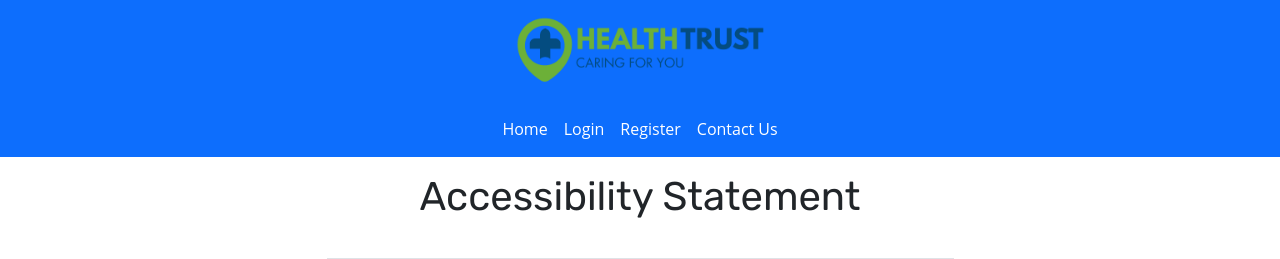
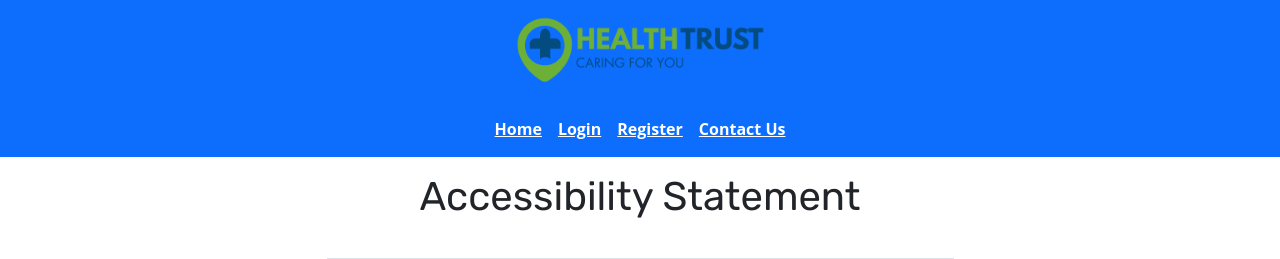
Before and after one commit to mfronistas/HealthTrustApp, a Flask app: page /accessibility in a window 1280 px wide. Shown: the top 259 px of the page. Run offline with Flask 2, Linux system fonts and the light colour scheme; some web fonts are replaced.

Commit message:
Made navbar tabs bold and underlined.

```diff
--- a/templates/base.html
+++ b/templates/base.html
@@ -23,23 +23,23 @@
         <div class="collapse navbar-collapse" id="navbarSupportedContent">
           <ul class="navbar-nav mx-auto mb-2 mb-lg-0 margin-0">
             <li class="nav-item">
-              <a class="nav-link active" href="{{ url_for('index') }}">Home</a>
+              <a class="nav-link active" href="{{ url_for('index') }}"><b><u>Home</u></b></a>
             </li>
           {% if not current_user.is_authenticated %}
             <li class="nav-item">
-              <a class="nav-link active" href="{{ url_for('users.login') }}">Login</a>
+                <a class="nav-link active" href="{{ url_for('users.login') }}"><b><u>Login</u></b></a>
             </li>
           {% endif %}
           {% if not current_user.is_authenticated %}
             <li class="nav-item">
-              <a class="nav-link active" href="{{ url_for('users.register') }}">Register</a>
+                <a class="nav-link active" href="{{ url_for('users.register') }}"><b><u>Register</u></b></a>
             </li>
           {% endif %}
               {% if current_user.is_authenticated and (current_user.role=='patient' or current_user.role=='doctor' )%}
             <li class="nav-item dropdown">
               <a class="nav-link active dropdown-toggle" href="#" id="navbarDropdown" role="button" data-bs-toggle="dropdown" aria-expanded="false">
-                  {% if current_user.role=='patient' %} My Account {% endif %}
-                  {% if current_user.role=='doctor' %} Manage Appointments {% endif %}
+                  {% if current_user.role=='patient' %} <b><u>My Account</u></b> {% endif %}
+                  {% if current_user.role=='doctor' %} <b><u>Manage Appointments</u></b> {% endif %}
               </a>
               <ul class="dropdown-menu" aria-labelledby="navbarDropdown">
                 {% if current_user.role=='patient' %}
@@ -57,7 +57,7 @@
             {% if current_user.is_authenticated and current_user.role =='admin' %}
              <li class="nav-item dropdown">
               <a class="nav-link active dropdown-toggle" href="#" id="navbarDropdown" role="button" data-bs-toggle="dropdown" aria-expanded="false">
-                Admin
+                  <b><u>Admin</u></b>
               </a>
               <ul class="dropdown-menu" aria-labelledby="navbarDropdown">
                 <li><a class="dropdown-item" href="{{ url_for('admin.view_all_doctors') }}">Add/View Doctor</a></li>
@@ -70,12 +70,12 @@
               {% endif %}
             {% if not current_user.is_authenticated or current_user.role == 'patient' %}
             <li class="nav-item">
-              <a class="nav-link active" href="{{ url_for('users.contact_us') }}">Contact Us</a>
+                <a class="nav-link active" href="{{ url_for('users.contact_us') }}"><b><u>Contact Us</u></b></a>
             </li>
             {% endif %}
             {% if current_user.is_authenticated %}
             <li class="nav-item">
-              <a class="nav-link active" href="{{ url_for('users.logout') }}">Log Out</a>
+                <a class="nav-link active" href="{{ url_for('users.logout') }}"><b><u>Log Out</u></b></a>
             </li>
             {% endif %}
           </ul>
```
